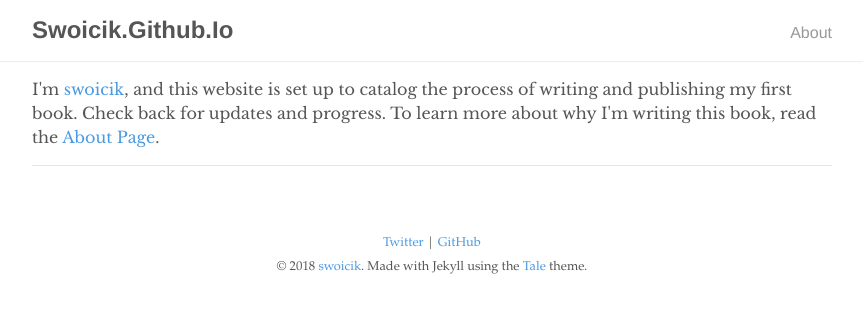
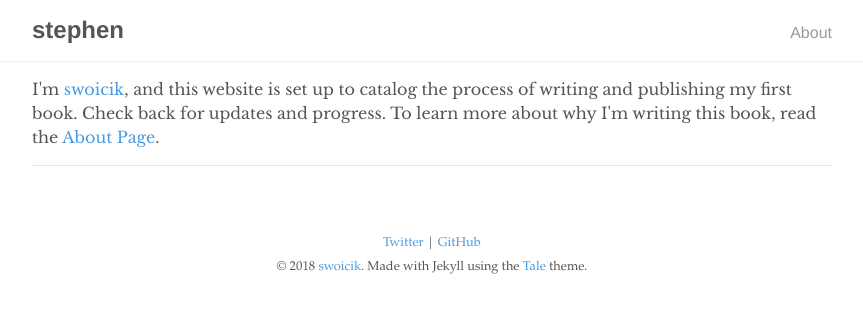
Before and after one commit to swoicik/swoicik.github.io, a Jekyll site: the page built from index.html, in a window 1280 px wide. Shown: the top 313 px of the page, without its empty margins (208-1071 px from the left). Built offline with Jekyll 4.4.1, drawn with Linux system fonts in a browser that asks for light colours.

Commit message:
Updated Config

```diff
--- a/_config.yml
+++ b/_config.yml
@@ -1,5 +1,5 @@
 ---
-title: Swoicik.Github.Io
+title: stephen
 timezone: UTC
 collections:
   posts:
```
